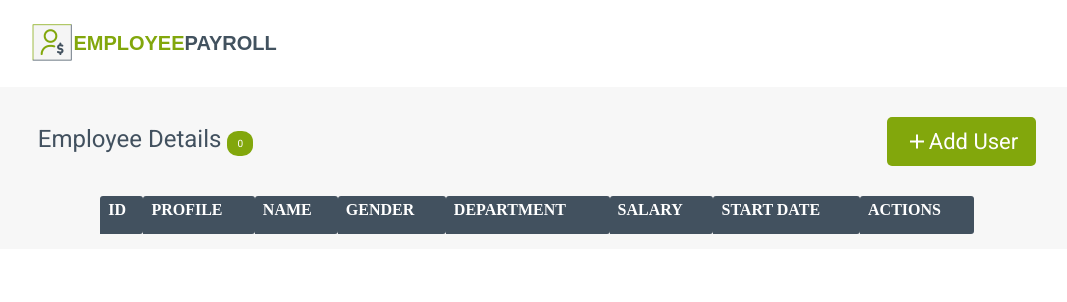
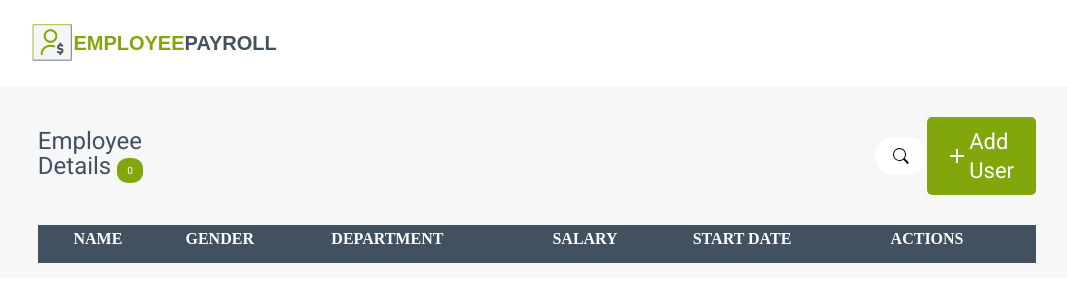
Before and after one commit to Veer1498/EmployeePayroll_AngularApp, an Angular app in the folder EmployeePayrollApp/: page / in a window 1280 px wide. Shown: the top 302 px of the page, without its empty margins (103-1170 px from the left). Built offline with nearby package versions, Linux system fonts and the light colour scheme.

Commit message:
[Veer] Added :Changed some required CSS for look as given UI, Both Home Page and Input form Page have added to project and styled with CSS for HTML Page Using Angular

```diff
--- a/EmployeePayrollApp/src/app/components/form/form.component.html
+++ b/EmployeePayrollApp/src/app/components/form/form.component.html
@@ -4,8 +4,8 @@
             EMPLOYEE PAYROLL FORM
         </div>
         <div class="row-content">
-            <label class ="label text" for="name">NAME</label>
-            <input class = "input" type="txt"  name="name" pattern ="[A-Z]{1}[a-zA-Z \\w]{2,}" id="name" placeholder="your Name.." required>
+            <label class ="label text" for="name">Name</label>
+            <input class = "input" type="txt"  name="name" pattern ="[A-Z]{1}[a-zA-Z \\w]{2,}" id="name" placeholder=" Enter your Name.." required>
             <label class ="error-output" for="name">*Start With Capital Letter</label>
         </div>
         <div class="row-content">
@@ -68,6 +68,7 @@
         <div class="row-content">
             <label class="label text" for="salary"> Choose Salary </label>
                 <select id="salary" name="salary">
+                    <option >Select Salary</option>
                     <option value="10000">Rs.10000</option>
                     <option value="20000">Rs.20000</option>
                     <option value="30000">Rs.30000</option>
@@ -84,6 +85,7 @@
             <label class="label text" for="startDate">Start Date</label>
             <div id="date">
                 <select id="day" name="Day">
+                    <option>Day</option>
                     <option value="1">1</option>
                     <option value="2">2</option>
                     <option value="3">3</option>
@@ -117,6 +119,7 @@
                 </select>
 
                 <select id="month" name="Month">
+                    <option>Month</option>
                     <option value="Jan">January</option>
                     <option value="Feb">Febraury</option>
                     <option value="Mar">March</option>
@@ -131,6 +134,7 @@
                     <option value="Dec">December</option>
                     </select>
                     <select id="year" name="Year">
+                        <option>Year</option>
                         <option value="2022">2022</option>
                         <option value="2021">2021</option>
                         <option value="2020">2020</option>
--- a/EmployeePayrollApp/src/app/components/home/home.component.css
+++ b/EmployeePayrollApp/src/app/components/home/home.component.css
@@ -42,8 +42,7 @@
 
 }
 .table{
-
-    width: 70%;
+    width: 80%;
     border-collapse: separate;
     border-spacing: 0 5px;
     min-width: 800px;
@@ -56,7 +55,6 @@ td,th{
 }
 th{
     background:#42515f 0% 0% no-repeat padding-box;
-    border-radius: 3px 3px 3px 0px;
     padding-bottom: 15px;
     text-align:left;
     font: normal normal medium 18px/24px Roboto;
@@ -116,3 +114,10 @@ td img{
     display: flex;
     flex-direction: row;
 }
+#search{
+background-color: white;
+padding: 8px 15px;
+border: solid white;
+border-radius: 20px;
+margin-left: 70%;
+}
--- a/EmployeePayrollApp/src/app/components/home/home.component.html
+++ b/EmployeePayrollApp/src/app/components/home/home.component.html
@@ -5,13 +5,13 @@
         Employee Details
         <div class="emp-count">0</div>
     </div>
+    <img id="search" src="../../../assets/icons/search.svg" alt="search">
     <a routerLink="form" class="add-button">
         <img src="../assets/icons/add-24px.svg" alt="Add User">Add User</a>
     </div>
     <table id="display" class="table">
         <tr>
-            <th>ID</th>
-            <th>Profile</th>
+            <th>  </th>
             <th>Name</th>
             <th>Gender</th>
             <th>Department</th>
```
Also changed, not shown: EmployeePayrollApp/src/assets/icons/search.svg (added), EmployeePayrollApp/src/assets/icons/serach.png (added).
